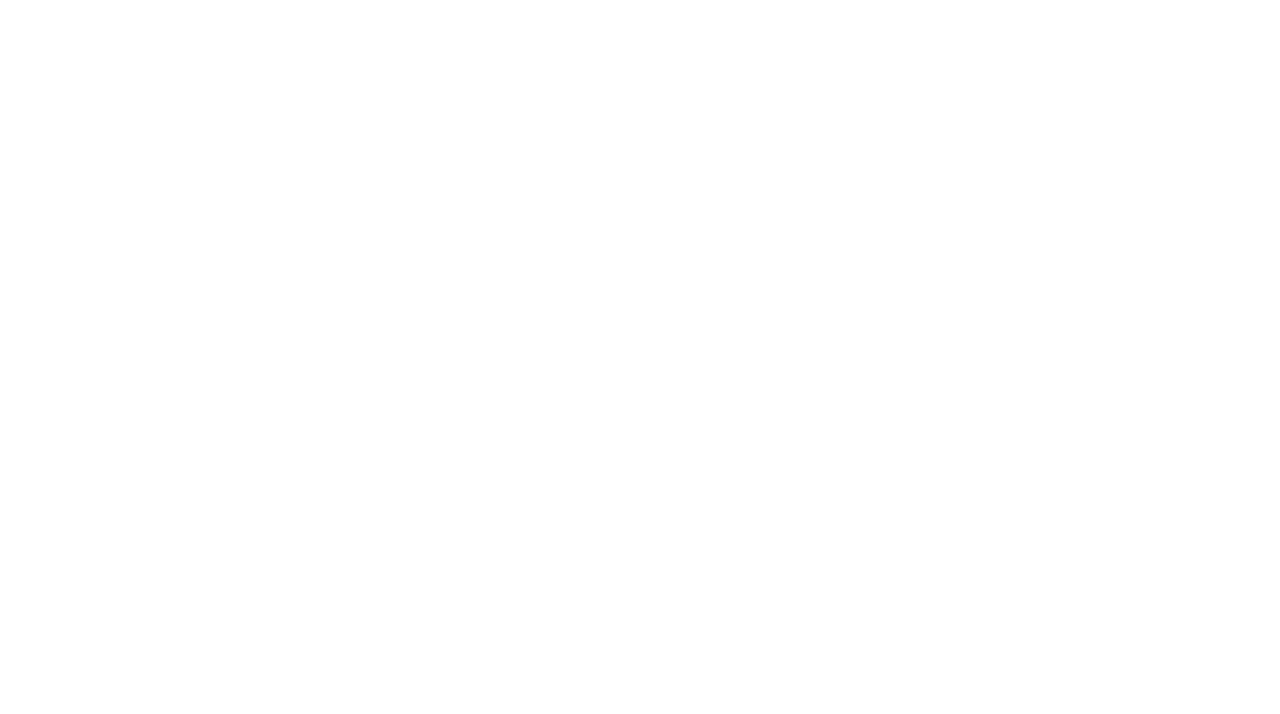
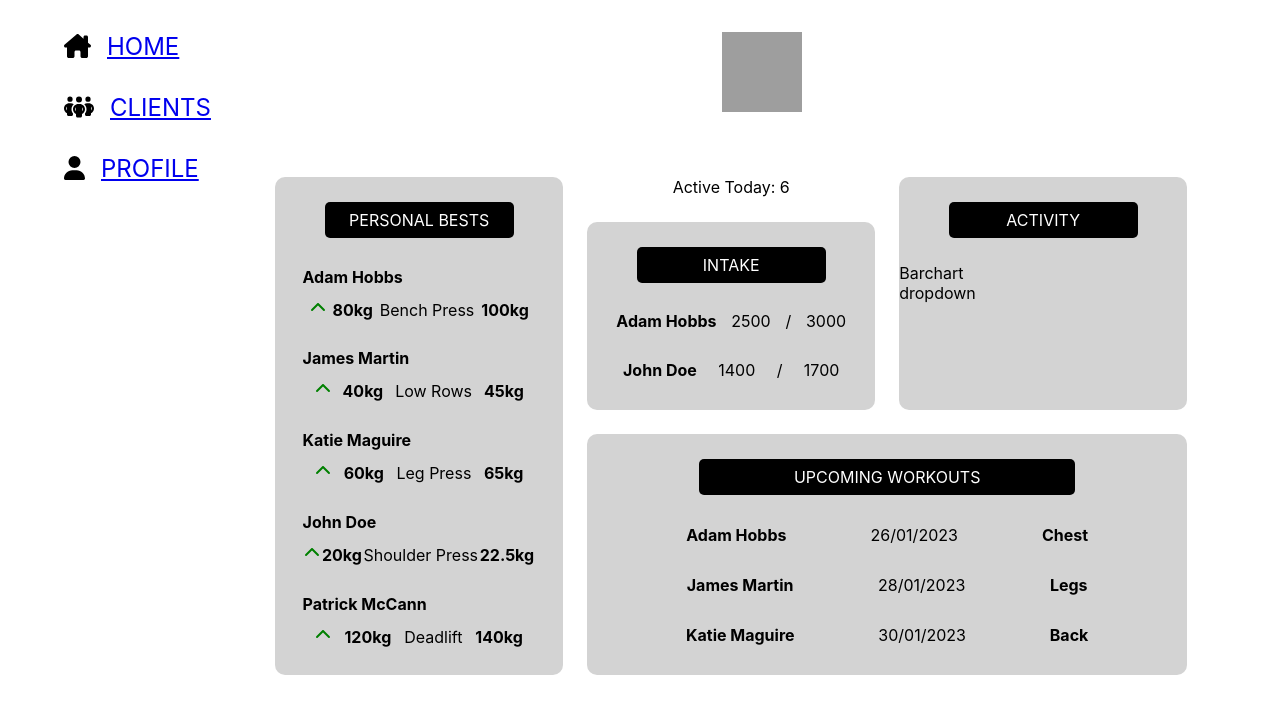
Before and after one commit to TrainingGuru/web, a React (Create React App) app: page /#/clientstrainer in a window 1280 px wide. Shown: the top 714 px of the page. Built offline with nearby package versions, Linux system fonts and the light colour scheme; grey boxes are pictures that could not be loaded.

Commit message:
Pages Published and tested

```diff
--- a/src/App.js
+++ b/src/App.js
@@ -4,6 +4,8 @@ import {
 } from "react-router-dom";
 import {Home} from "./Home";
 import TrainerHome from "./TrainerHome";
+import TrainerClients from "./TrainerClients";
+import TrainerProfile from "./TrainerProfile";
 
 
 function HomeScreen() {
@@ -25,18 +27,18 @@ function SettingsScreen() {
 export default function App() {
   return (
 
-        <HashRouter>
+        <Router>
           <Routes>
-            <Route path="/"element={<TrainerHome />}  />
+            <Route path="/" element={<TrainerHome />}  />
             {/*<Route path="/profile" render={props => <Profile {...props} />} />*/}
             {/*<Route exact path="/homeclient" render={props => <ClientHome {...props} />} />*/}
             {/* <Route path="/hometrainer" element={<TrainerHome />}  /> */}
-            <Route exact path="/clientstrainer" render={props => <TrainerClients />} />
-            <Route exact path="/profiletrainer" render={props => <TrainerProfile />} />
+            <Route path="/clientstrainer" element={<TrainerClients />} />
+            <Route path="/profiletrainer" element={<TrainerProfile />} />
             {/*<Route exact path="/login" render={props => <Login {...props} />} />*/}
             {/*<Route exact path="/registerclient" render={props => <RegisterClient {...props} />} />*/}
             {/*<Route exact path="/registertrainer" render={props => <RegisterTrainer {...props} />} />*/}
           </Routes>
-        </HashRouter>
+        </Router>
   );
 }
--- a/src/TrainerClients.js
+++ b/src/TrainerClients.js
@@ -1,13 +1,12 @@
 import React from 'react';
-import {formHelperTextClasses, Grid, grid2Classes, TextField} from "@mui/material";
 
-import {FontAwesomeIcon} from '@fortawesome/react-native-fontawesome'
+import {FontAwesomeIcon} from '@fortawesome/react-fontawesome'
 import {faBars} from "@fortawesome/free-solid-svg-icons/faBars";
 import {faHouseChimney} from "@fortawesome/free-solid-svg-icons/faHouseChimney";
 import {faPeopleGroup} from "@fortawesome/free-solid-svg-icons/faPeopleGroup";
 import {faUser} from "@fortawesome/free-solid-svg-icons/faUser";
 import {faChevronUp} from "@fortawesome/free-solid-svg-icons/faChevronUp";
-import menu from "native-base/src/theme/components/menu";
+
 
 import {faFire} from "@fortawesome/free-solid-svg-icons/faFire";
 import {faDroplet} from "@fortawesome/free-solid-svg-icons/faDroplet";
@@ -178,11 +177,11 @@ const styles = {
 
 function TrainerClients() {
 
-    return <div style={styles.trainerClients}>
+    return (<div style={styles.trainerClients}>
         <div style={styles.trainerClients.nav}>
             <div style={styles.trainerClients.nav.link}>
                 <FontAwesomeIcon style={styles.trainerClients.nav.link.icon} icon={faHouseChimney}/>
-                <Link to="/hometrainer">HOME</Link>
+                <Link to="/">HOME</Link>
             </div>
             <div style={styles.trainerClients.nav.link}>
                 <FontAwesomeIcon style={styles.trainerClients.nav.link.icon} icon={faPeopleGroup}/>
@@ -302,6 +301,7 @@ function TrainerClients() {
 
         </div>
     </div>
+    );
 }
 
 export default TrainerClients;
--- a/src/TrainerProfile.js
+++ b/src/TrainerProfile.js
@@ -1,12 +1,10 @@
 import React from 'react';
-import {formHelperTextClasses, Grid, grid2Classes, TextField} from "@mui/material";
 
-import {FontAwesomeIcon} from '@fortawesome/react-native-fontawesome'
+import {FontAwesomeIcon} from '@fortawesome/react-fontawesome'
 import {faBars} from "@fortawesome/free-solid-svg-icons/faBars";
 import {faHouseChimney} from "@fortawesome/free-solid-svg-icons/faHouseChimney";
 import {faPeopleGroup} from "@fortawesome/free-solid-svg-icons/faPeopleGroup";
 import {faUser} from "@fortawesome/free-solid-svg-icons/faUser";
-import menu from "native-base/src/theme/components/menu";
 
 import { Link } from "react-router-dom";
 
@@ -56,11 +54,11 @@ const styles = {
 
 function TrainerProfile() {
 
-    return <div style={styles.trainerProfile}>
+    return (<div style={styles.trainerProfile}>
         <div style={styles.trainerProfile.nav}>
             <div style={styles.trainerProfile.nav.link}>
                 <FontAwesomeIcon style={styles.trainerProfile.nav.link.icon} icon={faHouseChimney}/>
-                <Link to="/hometrainer">HOME</Link>
+                <Link to="/">HOME</Link>
             </div>
             <div style={styles.trainerProfile.nav.link}>
                 <FontAwesomeIcon style={styles.trainerProfile.nav.link.icon} icon={faPeopleGroup}/>
@@ -80,6 +78,7 @@ function TrainerProfile() {
             </div> */}
         </div>
     </div>
+    );
 }
 
 export default TrainerProfile;
```
